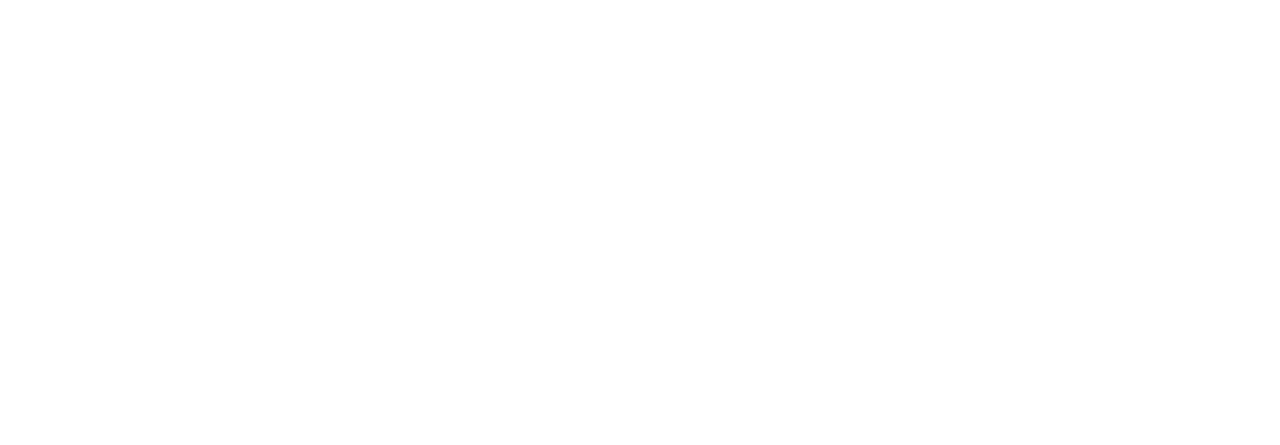
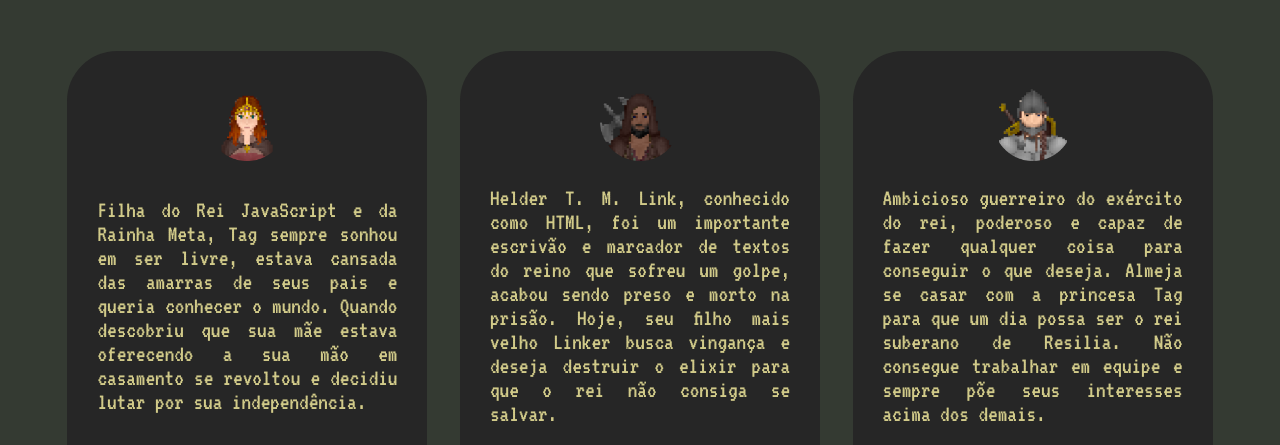
Before and after one commit to camilafrangel/RPG_Resilia, a plain HTML site: page escolha_personagens.html in a window 1280 px wide. Shown: the top 445 px of the page. Drawn offline with Linux system fonts and the light colour scheme.

Commit message:
Página de Escolha de Personagens

```diff
--- a/escolha_personagens.html
+++ b/escolha_personagens.html
@@ -0,0 +1,52 @@
+<!DOCTYPE html>
+<html lang="en">
+
+<head>
+    <meta charset="UTF-8">
+    <meta http-equiv="X-UA-Compatible" content="IE=edge">
+    <meta name="viewport" content="width=device-width, initial-scale=1.0">
+    <link rel="shortcut icon" href="./imagens/favicon.png" />
+    <link rel="stylesheet" href="./reset.css">
+    <link rel="stylesheet" href="./style.css">
+    <title>PERSONAGENS</title>
+</head>
+
+<body>
+    <main class="mainPersonagens">
+        <div class="blocoPersonagens">
+            <img src="imagens/princesa_tag.png">
+            <p>
+                Filha do Rei JavaScript e da Rainha Meta, Tag sempre sonhou em
+                ser livre, estava cansada das amarras de seus pais e queria conhecer o mundo.
+                Quando descobriu que sua mãe estava oferecendo a sua mão em casamento se
+                revoltou e decidiu lutar por sua independência.
+            </p>
+            <a href="./escolha_personagens.html">Escolher</a>
+        </div>
+        <div class="blocoPersonagens">
+            <img src="imagens/linker.png">
+            <p>
+                Helder T. M. Link, conhecido como HTML, foi um importante escrivão e
+                marcador de textos do reino que sofreu um golpe, acabou sendo preso e morto
+                na prisão. Hoje, seu filho mais velho Linker busca vingança e deseja destruir o
+                elixir para que o rei não consiga se salvar.
+            </p>
+            <a href="./escolha_personagens.html">Escolher</a>
+        </div>
+        <div class="blocoPersonagens">
+            <img src="imagens/guerreiro_denver.png">
+            <p>
+                Ambicioso guerreiro do exército do rei, poderoso e capaz de fazer
+                qualquer coisa para conseguir o que deseja. Almeja se casar com a princesa Tag
+                para que um dia possa ser o rei suberano de Resilia. Não consegue trabalhar em equipe
+                e sempre põe seus interesses acima dos demais.
+            </p>
+            <a href="./escolha_personagens.html">Escolher</a>
+        </div>
+    </main>
+    <footer>
+        Todos os Direitos Reservados - <a href="https://www.linkedin.com/in/cafrangel/">Camila Rangel</a>
+    </footer>
+</body>
+
+</html>
--- a/style.css
+++ b/style.css
@@ -6,7 +6,8 @@ body {
     background: #343A32;
     font-size: 1.5em;
 }
-main {
+/*começo pag inicial*/
+.mainInicio {
     display: flex;
     justify-content: center;
     height: 100%;
@@ -27,16 +28,47 @@ main {
 .legendaBotao {
     text-align: center;
 }
-.blocoCentral>a {
+/*fim pag inicial*/
+
+/*comum aos dois*/
+a {
     color: green;
     text-decoration: none;
     font-size: 30px;
     transition: 0.3s;
 }
-.blocoCentral>a:hover {
+a:hover {
     color: #73b873;
     cursor: pointer;
 }
+/*comum aos dois*/
+
+/*comeco personagens*/
+
+.mainPersonagens {
+    display: flex;
+    justify-content: space-around;
+    margin: 4%;
+}
+.blocoPersonagens {
+    background: #262626;
+    width: 300px;
+    height: 400px;
+    display: flex;
+    flex-direction: column;
+    justify-content: space-between;
+    align-items: center;
+    text-align: justify;
+    padding: 30px;
+    border-radius: 50px;
+}
+.blocoPersonagens img {
+    height: 80px;
+}
+
+/*fim personagens*/
+
+/*comeco rodape*/
 footer {
     text-align: center;
     background: #262626;
@@ -46,11 +78,4 @@ footer {
     width:100%;
     padding-top: 25px;
 }
-footer>a {
-    color: green;
-    text-decoration: none;
-    transition: 0;
-}
-footer>a:hover {
-    color: #73b873;
-}
+/*fim rodape*/
```
Also changed, not shown: index.html (+1 -1 lines).
